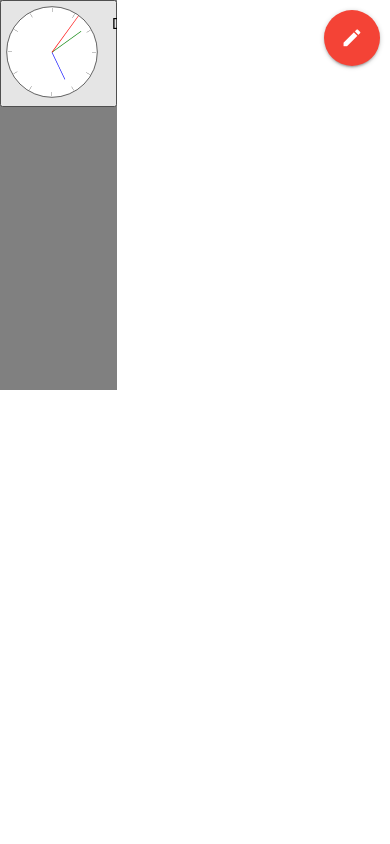
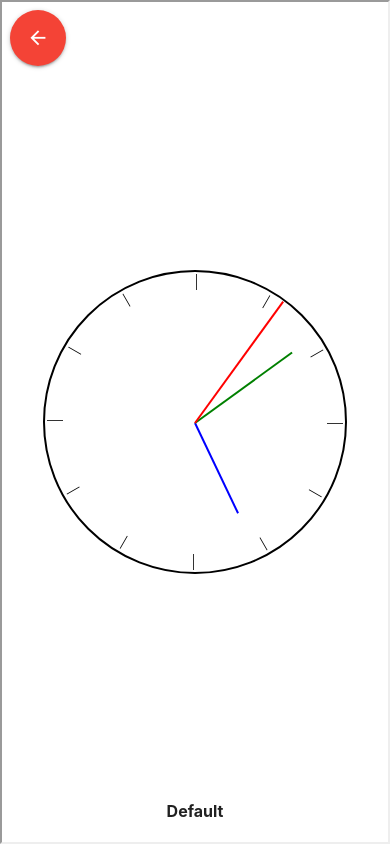
Before and after one commit to tejaswigowda/ame220Fall2020, a plain HTML site: page clockApp/index.html in a window 390 px wide. Both pictures are taken after a click on the button "Default". Drawn offline with nearby package versions, Linux system fonts and the light colour scheme.

Commit message:
in class

```diff
--- a/clockApp/index.html
+++ b/clockApp/index.html
@@ -17,8 +17,6 @@
     closeSettings();
   }
   function generateClockMU(){
-  //  var instance = M.FormSelect.getInstance(document.getElementById("DropDownTimezone"));
-  //  myTZs = instance.getSelectedValues();
     myTZs = $("#DropDownTimezone option:selected")
     var markup = "<button onclick='tzSelected(-1)' class='oneTZ'><iframe src='clock100.html#'></iframe><p>Default</p></button>"
     for(var i = 0; i < myTZs.length;i++){
@@ -44,8 +42,13 @@
 
     $(".oneTZ").removeClass("selected");
     $(".oneTZ:nth-of-type(" + (n+2)+ ")").addClass("selected");
+    $("body").addClass("clockMode")
   }
 
+  function goBack(){
+    $("body").removeClass("clockMode")
+    $(".oneTZ").removeClass("selected");
+  }
 
   function closeSettings(){
     $("#settings").fadeOut();
@@ -61,8 +64,9 @@
   </div>
   <div id='theClock'>
   </div>
-    <a href='javascript:editTZs()' class="btn-floating btn-large waves-effect waves-light red" style='position:fixed;right:10px;top:10px;z-index:0'><i class="material-icons">create</i></a>
+    <a href='javascript:editTZs()' id='editButton' class="btn-floating btn-large waves-effect waves-light red" style='position:fixed;right:10px;top:10px;z-index:0'><i class="material-icons">create</i></a>
 
+    <a href='javascript:goBack()' id='backButton' class="btn-floating btn-large waves-effect waves-light red" style='position:fixed;left:10px;top:10px;z-index:0'><i class="material-icons">arrow_back</i></a>
 
   <div id='settings'>
     <a href='javascript:closeSettings()' class="btn-floating btn-large waves-effect waves-light red" style='position:fixed;right:10px;top:10px;z-index:99999999999'><i class="material-icons">close</i></a>
@@ -109,7 +113,7 @@
   }
   #tzList {
     width: 30vw;
-    height: 100vw;
+    height: 100vh;
     overflow-y:auto;
     background:gray;
   }
@@ -118,7 +122,7 @@
     position: fixed;
     right: 0;
     top: 0;
-    height: 100vw;
+    height: 100vh;
   }
   #theClock h1{
     position: fixed;
@@ -154,12 +158,41 @@
   }
 
   #settings{
-  width: 100vw;
+    width: 100vw;
     height: 100vh;
     position: fixed;
     top: 0;
     left: 0;
     background: white;
   }
+  #backButton{
+    display:none;
+  }
+  @media (max-width: 600px){
+    #tzList{
+      width: 100vw;
+    }
+    #theClock{
+      width: 100vw;
+      display:none;
+    }
+
+    .clockMode #tzList{
+      display: none;
+    }
+    .clockMode #theClock{
+      display: block;
+    }
+    .clockMode #backButton{
+      display:block;
+    }
+    .clockMode #editButton{
+      display:none;
+    }
+    #theClock h1{
+      width: 100vw;
+    }
+
+  }
 </style>
 </html>
```
